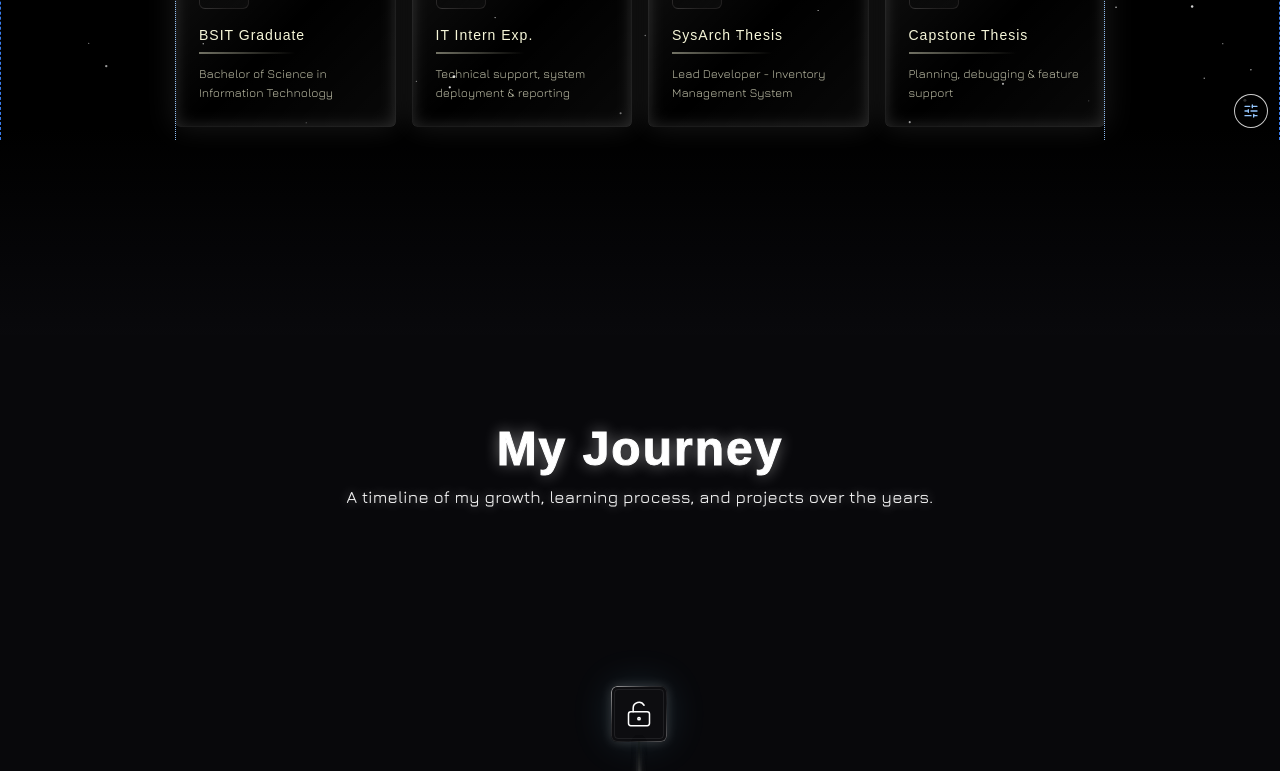
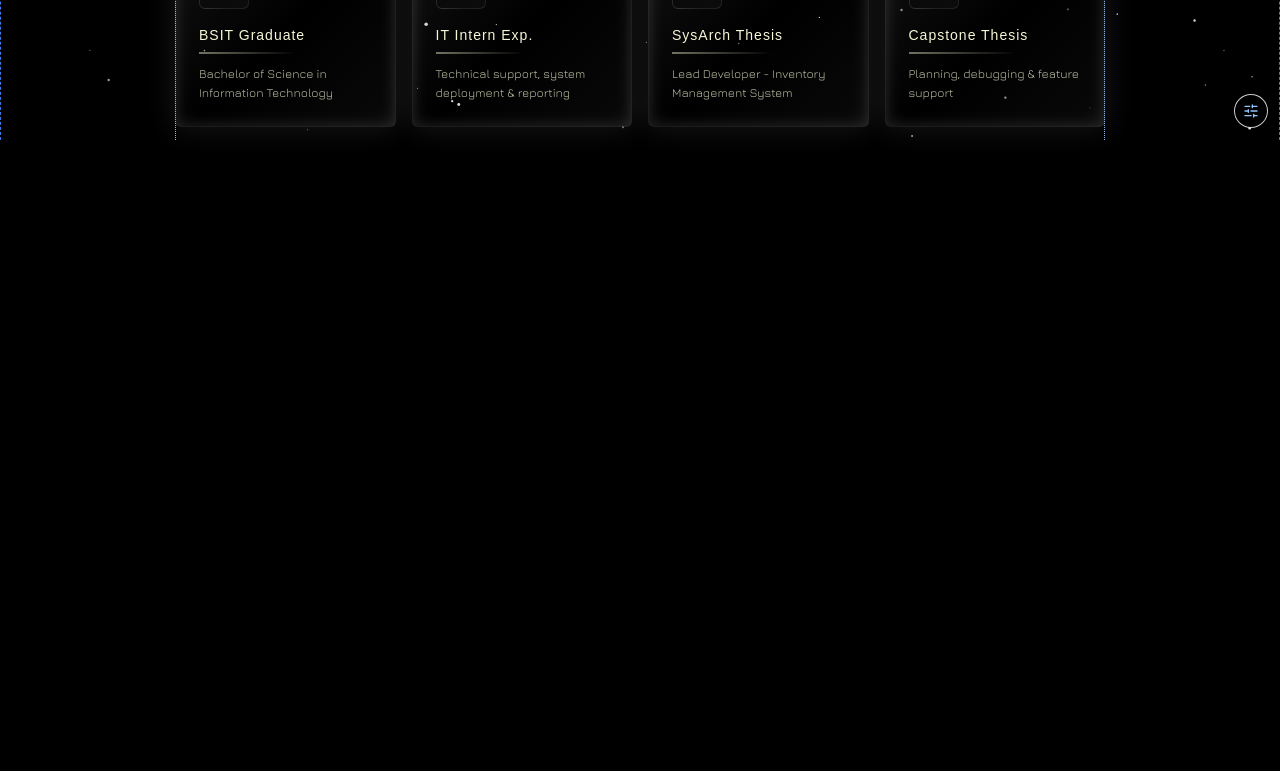
Before and after one commit to soooohhhhjj/sohj-portfolio, a React (Vite) app in the folder client/: page / in a window 1280 px wide. Shown: the part 660-1431 px from the top of the page. Built offline with nearby package versions, Linux system fonts and the light colour scheme; a web font is replaced by a local one.

Commit message:
refactor: reset journey section to empty placeholder
Reset the journey section to an empty 200vh placeholder and removed the current journey UI so the next design iteration can start from a clean baseline.

```diff
--- a/client/src/features/homepage/components/Journey.tsx
+++ b/client/src/features/homepage/components/Journey.tsx
@@ -1,84 +1,24 @@
-// src/features/home/components/Journey.tsx
-import { motion } from "framer-motion";
-import type { Easing } from "framer-motion";
-import type { Ref } from "react";
-import "./Journey/CSS/Journey.css";
-import MemoryLane from "./Journey/MemoryLane";
+import { motion } from 'framer-motion';
+import type { Easing } from 'framer-motion';
+import type { Ref } from 'react';
+import './Journey/CSS/Journey.css';
 
 const easeSmooth: Easing = [0.12, 0.7, 0.63, 0.9];
 
 interface Props {
   shouldShow: boolean;
   contentRef?: Ref<HTMLDivElement>;
-  onModalOpenChange?: (isOpen: boolean) => void;
 }
 
-export default function Journey({
-  shouldShow,
-  contentRef,
-  onModalOpenChange,
-}: Props) {
+export default function Journey({ shouldShow, contentRef }: Props) {
   return (
     <motion.section
-      initial={{ y: "100vh" }}
-      animate={{ y: shouldShow ? 0 : "100vh" }}
+      initial={{ y: '100vh' }}
+      animate={{ y: shouldShow ? 0 : '100vh' }}
       transition={{ duration: 1.35, ease: easeSmooth, delay: 0.1 }}
-      className={`section-style relative flex flex-col ${
-        shouldShow ? "pointer-events-auto" : "pointer-events-none"
-      }`}
+      className={`journey-section ${shouldShow ? 'journey-section--visible' : 'journey-section--hidden'}`}
     >
-      {/* Fade-in buffer (adjust stops here) */}
-      <div
-        className="
-          h-52 w-full
-          bg-gradient-to-b
-          from-transparent from-[0%]
-          to-[#0b0b0fc9] to-[100%]
-        "
-      />
-
-      {/* Content area */}
-      <div
-        ref={contentRef}
-        className="section-content bg-[#0b0b0fc9] flex flex-col relative z-10"
-      >
-        <div className="responsiveness">
-          {/* TITLE */}
-          <div className="text-center">
-            <h1 className="font-bruno
-            lg:mt-[90px]
-            text-[35px] sm:text-[38px] lg:text-5xl
-            font-bold
-            tracking-[2px]
-            text-white journey-header">
-              My Journey
-            </h1>
-
-            <p className="lg:mt-[12px]
-            text-[13px] sm:text-[16px] lg:text-[17px]
-            max-w-[80%] md:max-w-[100%] mx-auto
-             text-white tracking-[.3px] font-jura journey-subheader">
-              A timeline of my growth, learning process, and projects over the years.
-            </p>
-          </div>
-
-          {/* <MemoryLane /> */}
-          <div className="mt-0 lg:mt-24">
-            <MemoryLane onModalOpenChange={onModalOpenChange} />
-          </div>
-
-        </div>
-      </div>
-
-    {/* Fade-in buffer (adjust stops here) */}
-      <div
-        className="
-          h-52 w-full
-          bg-gradient-to-b
-          from-[#0b0b0fc9] from-[0%]
-          to-transparent to-[100%]
-        "
-      />
+      <div ref={contentRef} className="journey-placeholder section-content responsiveness" />
     </motion.section>
   );
 }
--- a/client/src/features/homepage/components/Journey/CSS/Journey.css
+++ b/client/src/features/homepage/components/Journey/CSS/Journey.css
@@ -3,14 +3,23 @@
 @tailwind utilities;
 
 @layer components {
-
-  .journey-header {
-    text-shadow: 0 0 15px rgba(255, 255, 255, 0.48);
-    -webkit-text-stroke: 1px;
+  /* #region Journey Placeholder */
+  .journey-section {
+    position: relative;
+    display: flex;
+    flex-direction: column;
   }
 
-  .journey-subheader {
-    text-shadow: 0 0 12px rgba(255, 255, 255, 0.479);
-    -webkit-text-stroke: 0.1px;
+  .journey-section--hidden {
+    pointer-events: none;
   }
+
+  .journey-section--visible {
+    pointer-events: auto;
+  }
+
+  .journey-placeholder {
+    min-height: 200vh;
+  }
+  /* #endregion Journey Placeholder */
 }
```
